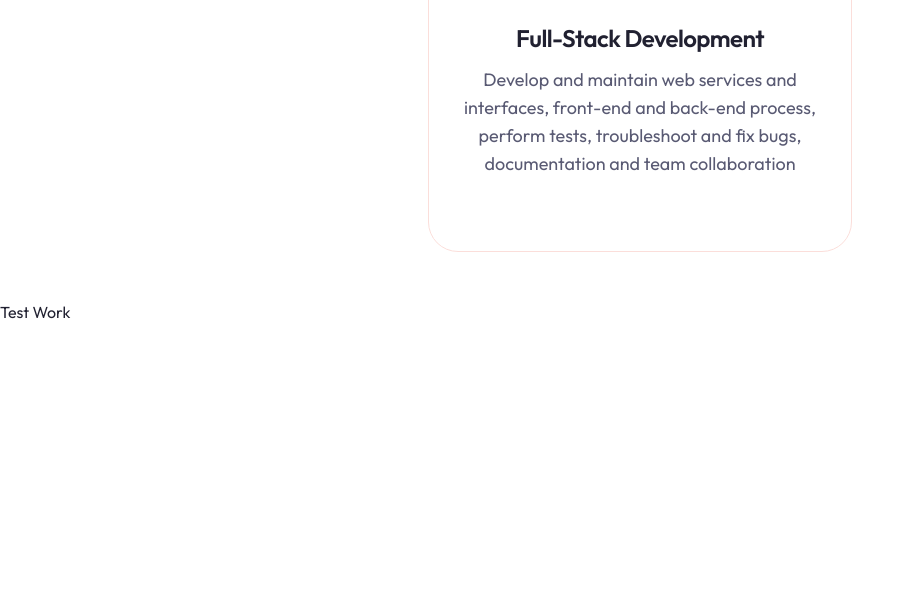
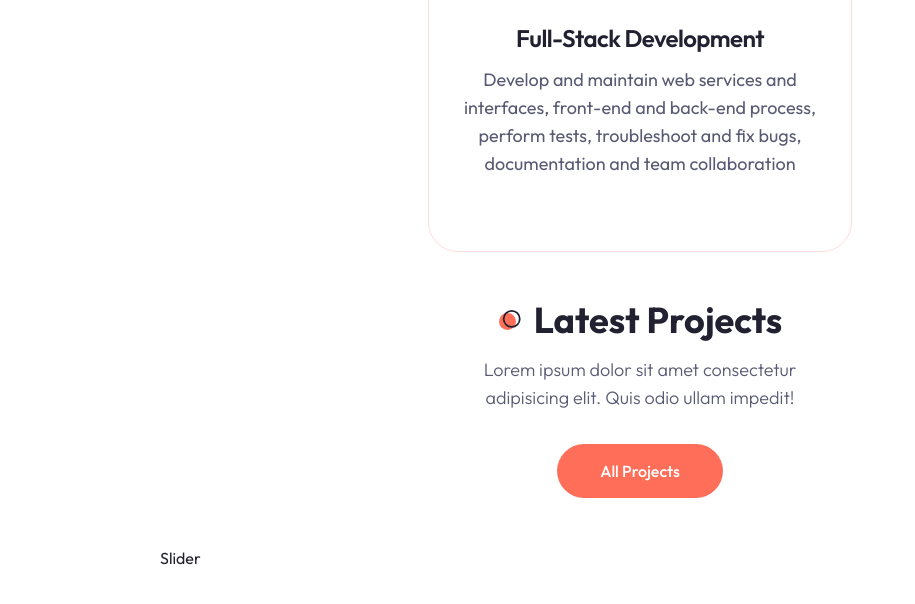
Before and after one commit to carlcarambas/portfolio_react_tailwind, a Next.js app: page / in a window 1280 px wide. Shown: the part 2507-3111 px from the top of the page, without its empty margins (0-915 px from the left). Built offline with nearby package versions, Linux system fonts and the light colour scheme.

Commit message:
initial work component project card

```diff
--- /dev/null
+++ b/components/ProjectCard.jsx
@@ -0,0 +1,5 @@
+const ProjectCard = () => {
+  return <div>ProjectCard</div>
+}
+
+export default ProjectCard
--- a/components/Work.jsx
+++ b/components/Work.jsx
@@ -8,9 +8,60 @@ import 'swiper/css/pagination'
 
 // import swiper modules
 import { Pagination } from 'swiper/modules'
+import ProjectCard from '@/components/ProjectCard'
+
+const projectData = [
+  {
+    image: '/work/3.png',
+    category: 'react js',
+    name: 'Nexa Website',
+    description:
+      'Lorem ipsum dolor sit amet consectetur adipisicing elit. Sapiente enim placeat inventore aut. Obcaecati, odio!',
+    link: '/',
+    github: '/',
+  },
+  {
+    image: '/work/2.png',
+    category: 'next js',
+    name: 'Lumina Website',
+    description:
+      'Lorem ipsum dolor sit amet consectetur adipisicing elit. Sapiente enim placeat inventore aut. Obcaecati, odio!',
+    link: '/',
+    github: '/',
+  },
+  {
+    image: '/work/1.png',
+    category: 'next js',
+    name: 'Evolve Website',
+    description:
+      'Lorem ipsum dolor sit amet consectetur adipisicing elit. Sapiente enim placeat inventore aut. Obcaecati, odio!',
+    link: '/',
+    github: '/',
+  },
+]
 
 const Work = () => {
-  return <div>Test Work</div>
+  return (
+    <section className="relative mb-12 xl:mb-40">
+      <div className="container mx-auto">
+        {/* text */}
+        <div
+          className="max-w-[400px] mx-auto xl:mx-0 text-center
+        xl:text-left mb-12 xl:h-[400px] flex flex-col justify-center items-center xl:items-start"
+        >
+          <h2 className="section-title mb-4">Latest Projects</h2>
+          <p className="subtitle mb-8">
+            Lorem ipsum dolor sit amet consectetur adipisicing elit. Quis odio
+            ullam impedit!
+          </p>
+          <Link href="/projects">
+            <Button>All Projects</Button>
+          </Link>
+        </div>
+        <div>Slider</div>
+      </div>
+    </section>
+  )
 }
 
 export default Work
```
